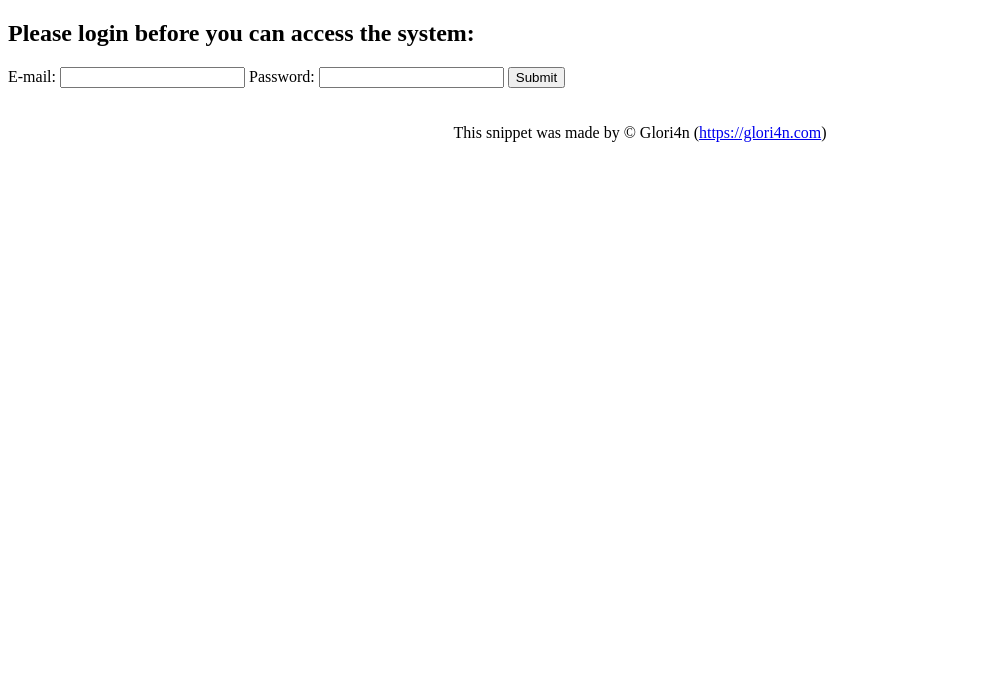
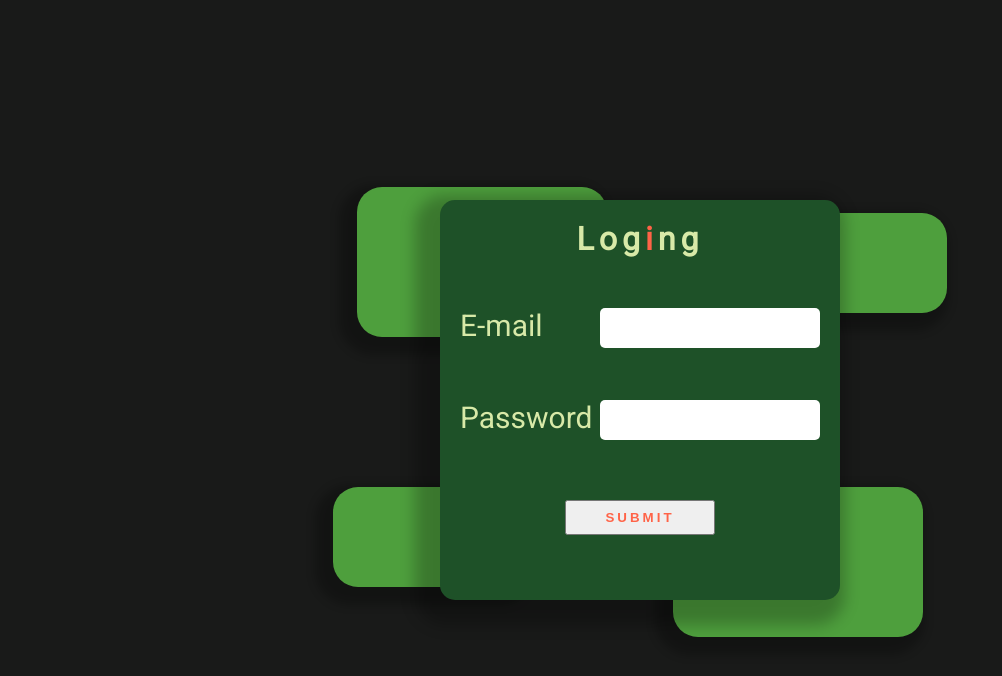
Before and after one commit to UndefinedMamun/login-system-php, a PHP site: page /login.php in a window 1280 px wide. Shown: the top 676 px of the page, without its empty margins (0-1002 px from the left). Run offline with PHP 8.4, Linux system fonts and the light colour scheme.

Commit message:
added login page design

```diff
--- a/assets/css/styles.css
+++ b/assets/css/styles.css
@@ -0,0 +1,145 @@
+@import url("https://fonts.googleapis.com/css2?family=Roboto:wght@400&display=swap");
+* {
+  padding: 0;
+  margin: 0;
+  box-sizing: border-box;
+}
+body {
+  background-color: #191a19;
+  font-family: "Roboto", sans-serif;
+}
+.card {
+  background-color: #1e5128;
+  position: absolute;
+  top: 50%;
+  left: 50%;
+  transform: translate(-50%, -50%);
+  width: 400px;
+  height: 400px;
+  border-radius: 15px;
+  box-shadow: -10px 10px 15px 15px rgba(0, 0, 0, 0.247);
+  z-index: 10;
+}
+.loginH {
+  text-align: center;
+  color: #d8e9a8;
+  margin: 20px auto;
+  letter-spacing: 5px;
+}
+.i {
+  color: tomato;
+}
+.dgn {
+  background-color: #4e9f3d;
+  border-radius: 25px;
+  position: absolute;
+  box-shadow: -8px 8px 10px 10px rgba(0, 0, 0, 0.247);
+}
+.dgn1 {
+  width: 250px;
+  height: 150px;
+  top: 200px;
+  left: 350px;
+  animation: a1 infinite 2s forwards ease-in-out;
+}
+.dgn2 {
+  width: 200px;
+  height: 100px;
+  top: 500px;
+  left: 400px;
+  animation: a2 infinite 2s forwards ease-in-out;
+}
+.dgn3 {
+  width: 250px;
+  height: 150px;
+  top: 500px;
+  right: 350px;
+  animation: a3 infinite 2s forwards ease-in-out;
+}
+.dgn4 {
+  width: 200px;
+  height: 100px;
+  top: 200px;
+  right: 400px;
+  animation: a4 infinite 2s forwards ease-in-out;
+}
+@keyframes a1 {
+  50% {
+    top: 180px;
+    left: 360px;
+  }
+}
+@keyframes a2 {
+  50% {
+    top: 480px;
+    left: 300px;
+  }
+}
+@keyframes a3 {
+  50% {
+    top: 480px;
+    right: 360px;
+  }
+}
+@keyframes a4 {
+  50% {
+    top: 220px;
+    right: 300px;
+  }
+}
+form {
+  width: 100%;
+  display: flex;
+  flex-direction: column;
+}
+form label {
+  color: #d8e9a8;
+  position: absolute;
+}
+.in1 label {
+  margin-top: 30px;
+  left: 20px;
+  font-size: 30px;
+}
+.in2 label {
+  left: 20px;
+  font-size: 30px;
+  top: 200px;
+}
+.in1 input {
+  margin-top: 30px;
+  position: absolute;
+  right: 20px;
+  width: 220px;
+  height: 40px;
+  outline: none;
+  border: none;
+  border-radius: 5px;
+  padding: 5px 10px;
+  letter-spacing: 1px;
+}
+.in2 input {
+  position: absolute;
+  top: 200px;
+  right: 20px;
+  width: 220px;
+  height: 40px;
+  outline: none;
+  border: none;
+  border-radius: 5px;
+  padding: 5px 10px;
+  letter-spacing: 1px;
+}
+.btn {
+  text-align: center;
+  position: absolute;
+  top: 300px;
+  width: 150px;
+  color: tomato;
+  height: 35px;
+  left: 50%;
+  transform: translateX(-50%);
+  cursor: pointer;
+  font-weight: bold;
+  letter-spacing: 3px;
+}
--- a/footer.php
+++ b/footer.php
@@ -1,6 +1,6 @@
 <br>
 <br>
-<footer style="text-align:center">This snippet was made by © Glori4n (<a href="https://glori4n.com" target="new">https://glori4n.com</a>)</footer>
+<footer style="text-align:center"></footer>
 
 </body>
 
--- a/list.php
+++ b/list.php
@@ -1,6 +1,7 @@
 <!-- This snippet was made by Glori4n(https://glori4n.com) as an exercise -->
 
 <?php
+require 'header.php';
 session_start();
 
 echo "<div style='text-align:center'><a href='logout.php'>Logout</a></div>";
--- a/login.php
+++ b/login.php
@@ -1,5 +1,3 @@
-<!-- This snippet was made by Glori4n(https://glori4n.com) as an exercise -->
-
 <?php
 require 'header.php';
 session_start();
@@ -35,16 +33,25 @@ if(!isset($_SESSION["id"]) && empty($_SESSION["id"])){
     }
 
 ?>
+    <div class="dgn1 dgn "></div>
+    <div class="dgn2 dgn"></div>
+    <div class="dgn3 dgn"></div>
+    <div class="dgn4 dgn"></div>
+    <div class="card">
+        <h1 class="loginH" >Log<span class="i">i</span>ng </h1>
 
-    <h2>Please login before you can access the system:</h2>
-
-    <form method="POST">
-        <label>E-mail:</label>
-        <input type="email" name="email">
-        <label>Password:</label>
-        <input type="password" name="password">
-        <input type="submit" name="submit">
-    </form>
+        <form method="POST">
+            <div class="in1">
+            <label>E-mail</label>
+            <input type="email" name="email">
+            </div>
+            <div class="in2">
+            <label>Password</label>
+            <input type="password" name="password">
+            </div>
+            <input class="btn" type="submit" name="submit" value="SUBMIT">
+        </form>
+    </div>
 
 <?php
 
```
